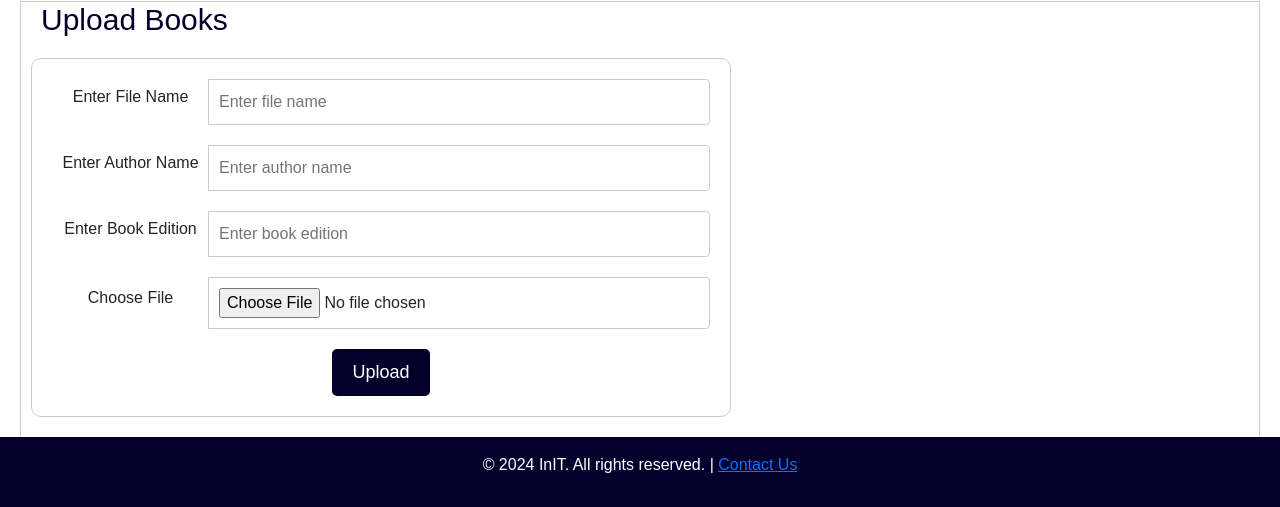
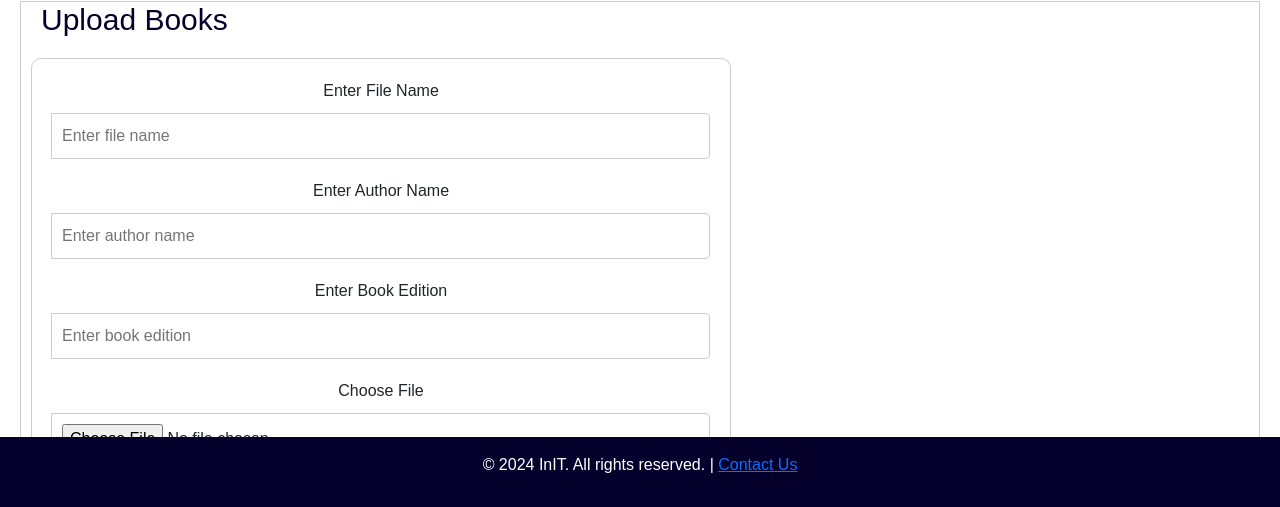
Before and after one commit to Sanjay-109/InIT, a React (Create React App) app in the folder frontend/: page /ca in a window 1280 px wide. Shown: the part 291-798 px from the top of the page. Built offline with nearby package versions, Linux system fonts and the light colour scheme; no server answers; the HTML template or start-up script is replaced by a standard one; a web font is replaced by a local one.

Commit message:
Interface changes

```diff
--- a/frontend/src/index.css
+++ b/frontend/src/index.css
@@ -454,7 +454,7 @@ h2 {
 .input-group select,
 .input-group input[type="text"],
 .input-group input[type="file"] {
-  flex: 2 0 calc(100% - 170px); /* Adjust input field width */
+  flex: 2 0 calc(100% - 130px); /* Adjust input field width */
 }
 
 /* Add hover effect for select field */
```
